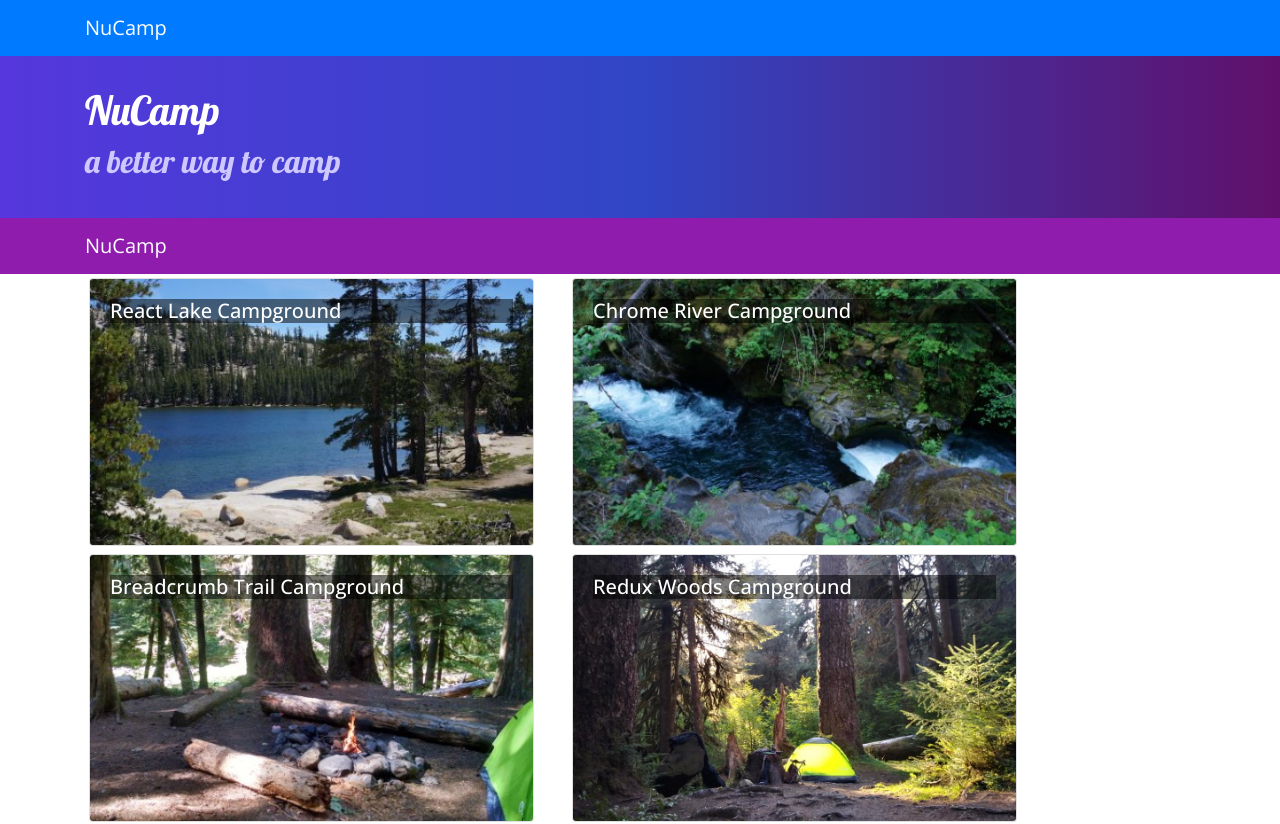
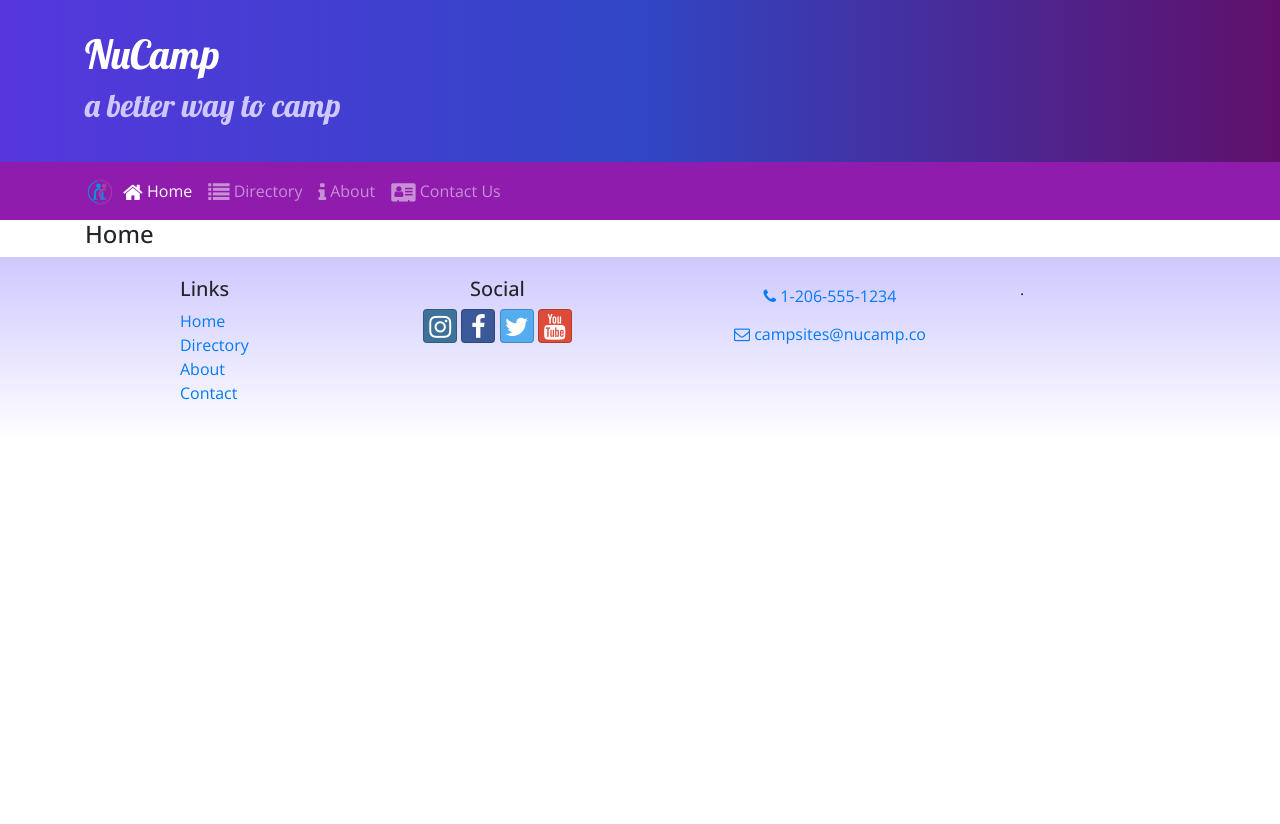
Before and after one commit to lekiy/ReactNucampSite, a React (Create React App) app: page /home in a window 1280 px wide. Shown: the top 824 px of the page. After the commit the page ends 800 px from the top, so only its background shows below. Built offline with nearby package versions, Linux system fonts and the light colour scheme.

Commit message:
Added React Router Components

```diff
--- a/package.json
+++ b/package.json
@@ -12,6 +12,7 @@
     "react": "^16.13.1",
     "react-dom": "^16.13.1",
     "react-popper": "^0.9.2",
+    "react-router-dom": "^4.2.2",
     "react-scripts": "3.4.1",
     "reactstrap": "^5.0.0",
     "typeface-lobster": "0.0.72",
--- a/src/App.js
+++ b/src/App.js
@@ -1,14 +1,16 @@
 import React, {Component} from 'react';
 import Main from './components/MainComponent';
 import './App.css';
-
+import {BrowserRouter} from 'react-router-dom';
 
 class App extends Component {
   render(){
     return (
-      <div className="App">
-        <Main />
-      </div>
+      <BrowserRouter>
+        <div className="App">
+          <Main />
+        </div>
+      </BrowserRouter>
     )
   }
 }
--- a/src/Components/DirectoryComponent.js
+++ b/src/Components/DirectoryComponent.js
@@ -44,7 +44,7 @@
 
 function RenderDirectoryItem({campsite, onClick}){
     return (
-        <Card onClick={() => onClick(campsite.id)}>
+        <Card>
             <CardImg width="100" src={campsite.image} alt={campsite.name} />
             <CardImgOverlay>
                 <CardTitle>{campsite.name}</CardTitle>
@@ -57,7 +57,7 @@
     const directory = props.campsites.map(campsite => {
         return(
             <div key={campsite.id} className="col-md-5 m-1">
-                <RenderDirectoryItem campsite={campsite} onClick={props.onClick} />
+                <RenderDirectoryItem campsite={campsite}/>
             </div>
         );
     });
--- a/src/Components/FooterComponent.js
+++ b/src/Components/FooterComponent.js
@@ -1,4 +1,5 @@
 import React from 'react';
+import {Link} from 'react-router-dom';
 
 function Footer(props){
     return (
@@ -8,10 +9,10 @@
                     <div className="col-4 col-sm-2 offset-1">
                         <h5>Links</h5>
                         <ul className="list-unstyled">
-                            <li><a href="#">Home</a></li>
-                            <li><a href="#">About</a></li>
-                            <li><a href="#">Directory</a></li>
-                            <li><a href="#">Contact</a></li>
+                            <li><Link to='/home'>Home</Link></li>
+                            <li><Link to='/directory'>Directory</Link></li>
+                            <li><Link to='/aboutus'>About</Link></li>
+                            <li><Link to='/contactus'>Contact</Link></li>
                         </ul>
                     </div>
                     <div className="col-6 col-sm-3 text-center">
--- a/src/Components/HeaderComponent.js
+++ b/src/Components/HeaderComponent.js
@@ -1,7 +1,24 @@
 import React, {Component} from 'react';
-import {Navbar, NavbarBrand, Jumbotron} from 'reactstrap';
+import {Nav, Navbar, NavbarBrand, NavbarToggler, Collapse, NavItem, Jumbotron} from 'reactstrap';
+import {NavLink} from 'react-router-dom';
 
 class Header extends Component {
+
+    constructor(props){
+        super(props);
+
+        this.toggleNav = this.toggleNav.bind(this);
+        this.state = {
+            isNavOpen: false
+        };
+    }
+
+    toggleNav() {
+        this.setState({
+            isNavOpen: !this.state.isNavOpen
+        });
+    }
+
     render(){
         return(
             <React.Fragment>
@@ -15,9 +32,34 @@
                         </div>
                     </div>
                 </Jumbotron>
-                <Navbar dark stick="top">
+                <Navbar dark stick="top" expand="md">
                     <div className="container">
-                        <NavbarBrand href="/">NuCamp</NavbarBrand>
+                        <NavbarBrand className="mr-auto" href="/"><img src="/assets/images/logo.png" height="30" width="30" alt="NuCamp Logo" /></NavbarBrand>
+                        <NavbarToggler onClick={this.toggleNav} />
+                        <Collapse isOpen={this.state.isNavOpen} navbar>
+                            <Nav navbar>
+                                <NavItem>
+                                    <NavLink className="nav-link" to="/home">
+                                        <i className="fa fa-home fa-lg" /> Home
+                                    </NavLink>
+                                </NavItem>
+                                <NavItem>
+                                    <NavLink className="nav-link" to="/directory">
+                                        <i className="fa fa-list fa-lg" /> Directory
+                                    </NavLink>
+                                </NavItem>
+                                <NavItem>
+                                    <NavLink className="nav-link" to="/aboutus">
+                                        <i className="fa fa-info fa-lg" /> About
+                                    </NavLink>
+                                </NavItem>
+                                <NavItem>
+                                    <NavLink className="nav-link" to="/contactus">
+                                        <i className="fa fa-address-card fa-lg" /> Contact Us
+                                    </NavLink>
+                                </NavItem>
+                            </Nav>
+                        </Collapse>
                     </div>
                 </Navbar>
             </React.Fragment>
--- /dev/null
+++ b/src/Components/HomeComponent.js
@@ -0,0 +1,11 @@
+import React from 'react';
+
+function Home(props){
+    return (
+        <div className="container">
+            <h4>Home</h4>
+        </div>
+    )
+}
+
+export default Home;
--- a/src/Components/MainComponent.js
+++ b/src/Components/MainComponent.js
@@ -4,31 +4,35 @@
 import CampsiteInfo from './CampsiteInfoComponent';
 import Header from './HeaderComponent';
 import Footer from './FooterComponent';
+import Home from './HomeComponent';
 import { CAMPSITES } from '../shared/campsites';
+import {Switch, Route, Redirect} from 'react-router-dom';
 
 class Main extends Component {
     constructor(props) {
         super(props);
         this.state = {
-            campsites: CAMPSITES,
-            selectedCampsite: null
+            campsites: CAMPSITES
         };
     }
 
-    onCampsiteSelect(campsiteId) {
-        this.setState({selectedCampsite: campsiteId});
-    }
+    render() {
 
-    render() {
+        const HomePage = () => {
+            return (
+                <Home />
+            );
+        }
+
         return (
             <div>
-                <Navbar dark color="primary">
-                    <div className="container">
-                        <NavbarBrand href="/">NuCamp</NavbarBrand>
-                    </div>
-                </Navbar>
                 <Header />
-                <Directory campsites={this.state.campsites} onClick={campsiteId => this.onCampsiteSelect(campsiteId)}/>
+                <Switch>
+                    <Route path='/home' component={HomePage} />
+                    <Route exact path= 'directory' render={() => <Directory campsites={this.state.campsites}/>} />
+                    <Redirect to='/home' />
+                </Switch>
+
                 <CampsiteInfo campsite={this.state.campsites.filter(campsite => campsite.id === this.state.selectedCampsite)[0]} />
                 <Footer />
             </div>
```
Also changed, not shown: 1 other file (tests, documents, lock files or other folders).
